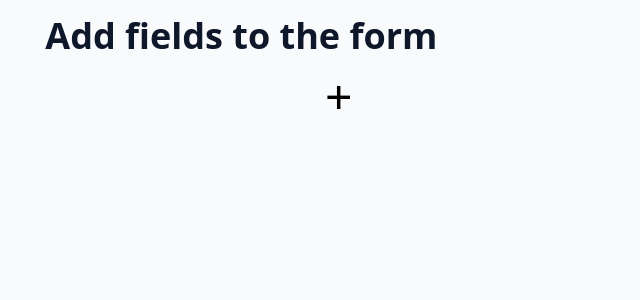
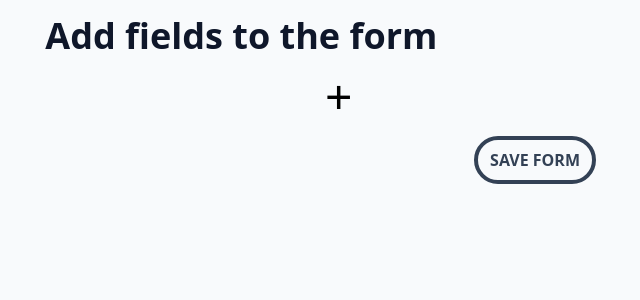
Before and after one commit to wariiandr/forms-editor, a Vue app: page /creating in a window 1280 px wide. Shown: the top 300 px of the page, without its empty margins (8-648 px from the left). Built offline with nearby package versions, Linux system fonts and the light colour scheme.

Commit message:
базовый компонент кнопки

```diff
--- a/src/components/FormCreating/FormCreatingFieldList.vue
+++ b/src/components/FormCreating/FormCreatingFieldList.vue
@@ -1,7 +1,5 @@
 <template>
     <div class="w-6/12">
-        <h2 class="mb-4 text-4xl font-semibold text-slate-900"> Add fields to the form </h2>
-
         <form-creating-field-list-item
             v-for="(field, idx) in fields"
             :key="idx"
@@ -14,6 +12,14 @@
             @click="addNewField()">
             +
         </button>
+
+        <div class="w-full flex justify-end mt-4">
+            <b-button
+                :text="'SAVE FORM'"
+                :disabled="isDisabledAddBtn"
+                @click="saveForm()"
+            />
+        </div>
     </div>
 </template>
 
@@ -50,10 +56,15 @@ export default {
             return false;
         })
 
+        function saveForm() {
+
+        }
+
         return {
             fields,
             addNewField,
-            isDisabledAddBtn
+            isDisabledAddBtn,
+            saveForm
         }
     }
 }
--- /dev/null
+++ b/src/components/UI/BaseButton.vue
@@ -0,0 +1,31 @@
+<template>
+    <button class="py-2 px-3 mr-9 text-base font-semibold border-slate-700 rounded-full border-4 text-slate-700 transition
+        hover:bg-slate-100 active:border-slate-600 active:bg-slate-200"
+        :class="[classes, disabled ? 'disabled:text-slate-400 disabled:border-slate-400 disabled:active:border-slate-400 disabled:active:bg-slate-100' : '']"
+        :disabled="disabled"
+
+        @click="$emit('click')">
+        {{ text }}
+    </button>
+</template>
+
+<script>
+export default {
+    name: 'b-button',
+    props: {
+        text: {
+            type: String,
+            required: true
+        },
+        disabled: {
+            type: Boolean,
+            required: false
+        },
+        classes: {
+            type: String,
+            required: false
+        }
+    },
+    emits: ['click'],
+}
+</script>
--- a/src/components/UI/BaseCheckbox.vue
+++ b/src/components/UI/BaseCheckbox.vue
@@ -4,7 +4,7 @@
             class="w-5 h-5 accent-slate-700 text-slate-700 bg-gray-100 border-gray-300 rounded
             focus:ring-slate-700 dark:focus:ring-slate-700 dark:ring-offset-gray-800 focus:ring-2 dark:bg-gray-700 dark:border-gray-600
             hover:cursor-pointer"
-            :class="class"
+            :class="classes"
             type="checkbox"
             :value="modelValue"
             @input="$emit('update:modelValue', $event.target.value)">
@@ -23,7 +23,7 @@ export default {
             type: String,
             required: true
         },
-        class: {
+        classes: {
             type: String,
             required: false
         }
--- a/src/components/UI/BaseSelect.vue
+++ b/src/components/UI/BaseSelect.vue
@@ -8,7 +8,7 @@
             disabled:bg-slate-50 disabled:text-slate-500 disabled:border-slate-200 disabled:shadow-none
             invalid:border-red-500 invalid:text-red-600
             focus:invalid:border-red-500 focus:invalid:ring-red-500"
-            :class="class"
+            :class="classes"
             :value="modelValue"
             :required="required"
             @input="$emit('update:modelValue', $event.target.value)">
@@ -45,7 +45,7 @@ export default {
             type: Array,
             required: true
         },
-        class: {
+        classes: {
             type: String,
             required: false
         },
--- a/src/components/UI/index.js
+++ b/src/components/UI/index.js
@@ -2,10 +2,12 @@ import BaseInput from '@/components/UI/BaseInput.vue';
 import BaseSelect from '@/components/UI/BaseSelect.vue';
 import BaseCheckbox from '@/components/UI/BaseCheckbox.vue';
 import BaseChipsInput from '@/components/UI/BaseChipsInput.vue';
+import BaseButton from '@/components/UI/BaseButton.vue';
 
 export default [
     BaseInput,
     BaseSelect,
     BaseCheckbox,
     BaseChipsInput,
+    BaseButton,
 ]
--- a/src/views/FormCreatingView.vue
+++ b/src/views/FormCreatingView.vue
@@ -1,5 +1,7 @@
 <template>
     <div>
+        <h2 class="mb-4 text-4xl font-semibold text-slate-900"> Add fields to the form </h2>
+
         <form-creating-field-list />
     </div>
 </template>
--- a/src/views/FormListView.vue
+++ b/src/views/FormListView.vue
@@ -3,12 +3,10 @@
         <div class="w-full flex justify-between items-center">
             <h2 class="text-4xl font-semibold text-slate-900"> Form List </h2>
 
-            <button class="py-2 px-3 mr-9 text-base font-semibold border-slate-700 rounded-full border-4 text-slate-700 transition
-            hover:bg-slate-100 active:border-slate-600 active:bg-slate-200"
-
-            @click="$router.push('/creating')">
-                CREATE NEW FORM
-            </button>
+            <b-button
+                :text="'CREATE NEW FORM'"
+                @click="$router.push('/creating')"
+            />
         </div>
 
         <form-list />
```
